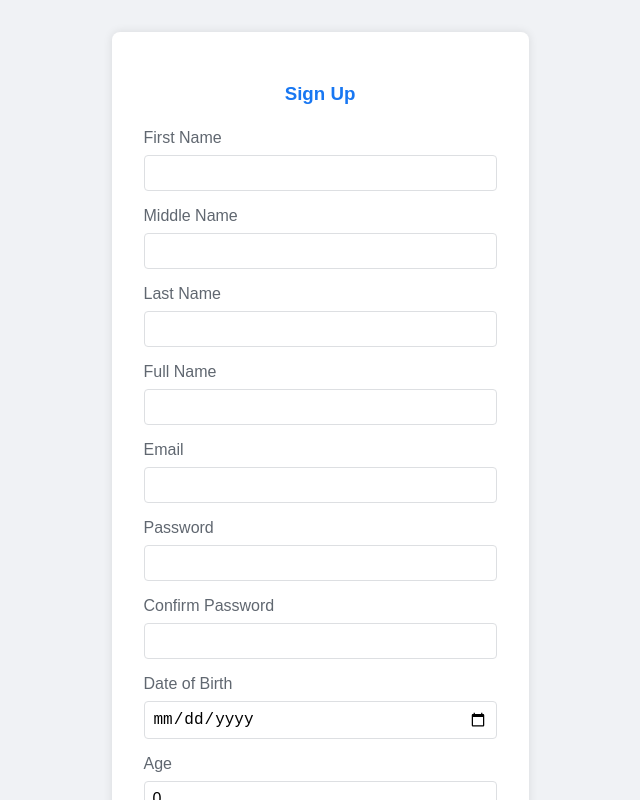
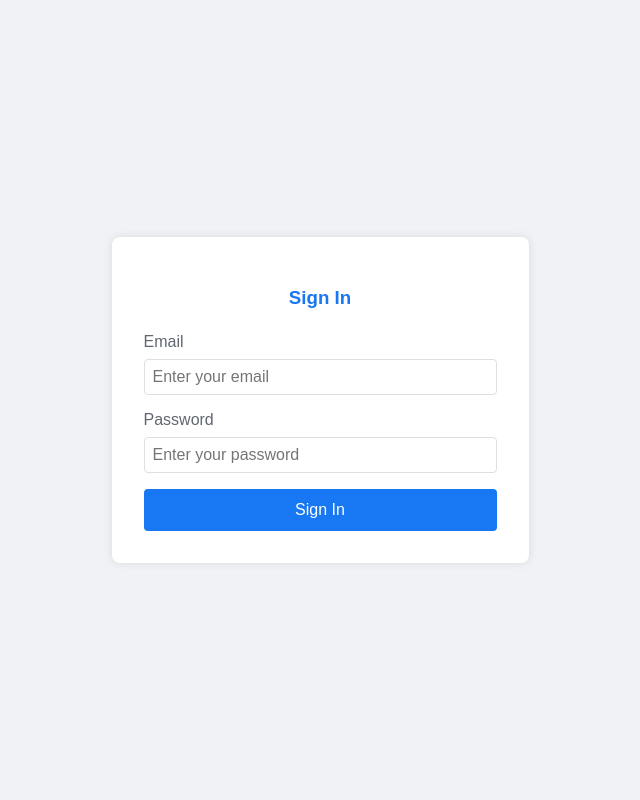
Before and after one commit to SahilMankar14/practice-app, a React (Vite) app: page / in a window 1280 px wide. Shown: the top 800 px of the page, without its empty margins (384-1024 px from the left). Built offline with nearby package versions, Linux system fonts and the light colour scheme.

Commit message:
Added sign in form

```diff
--- a/src/App.jsx
+++ b/src/App.jsx
@@ -1,8 +1,10 @@
 import "./App.css";
 import SignUpForm from "./components/SignUpForm";
+import SignInForm from "./components/SignInForm";
+import CustomHook from "./components/CustomHook";
 
 function App() {
-  return <SignUpForm />;
+  return <SignInForm />;
 }
 
 export default App;
--- /dev/null
+++ b/src/components/CustomHook.jsx
@@ -0,0 +1,25 @@
+import axios from "axios";
+import React, { useEffect, useState } from "react";
+
+const useResInfo = ({ id = 757874 }) => {
+  const [menu, setMenu] = useState(null);
+
+  useEffect(() => {
+    fetchData(id);
+  }, [id]);
+
+  const fetchData = async (id) => {
+    try {
+      console.log("ID:", id);
+      const data = await axios.get(
+        `https://www.swiggy.com/dapi/menu/pl?page-type=REGULAR_MENU&complete-menu=true&lat=21.100706&lng=79.0736323&restaurantId=${id}`
+      );
+      console.log(data);
+      setMenu(data);
+    } catch (error) {
+      console.error("Error fetching data:", error);
+    }
+  };
+};
+
+export default useResInfo;
--- /dev/null
+++ b/src/components/SignInForm.jsx
@@ -0,0 +1,67 @@
+import React, { useState } from "react";
+import axios from "axios";
+import "./SignUpForm.css";
+
+const SignInForm = () => {
+  const [formData, setFormData] = useState({ email: "", password: "" });
+
+  const handleChange = (e) => {
+    const { name, value } = e.target;
+
+    // Clear the error message when the user starts typing
+    setFormData({ ...formData, [name]: value });
+  };
+
+  const handleSubmit = async (e) => {
+    e.preventDefault();
+
+    try {
+      const response = await axios.post(
+        "http://localhost:5000/signin",
+        formData
+      );
+
+      if (response) {
+        alert("Sign in successfully");
+      } else {
+        alert("User not found");
+      }
+    } catch (error) {
+      alert("User not found");
+      console.log("Error:", error);
+    }
+  };
+
+  return (
+    <div className="signin-container">
+      <h3>Sign In</h3>
+      <form onSubmit={handleSubmit}>
+        <label>Email</label>
+        <input
+          type="email"
+          id="email"
+          name="email"
+          value={formData.email}
+          placeholder="Enter your email"
+          onChange={handleChange}
+          required
+        />
+
+        <label>Password</label>
+        <input
+          type="password"
+          id="password"
+          name="password"
+          value={formData.password}
+          placeholder="Enter your password"
+          onChange={handleChange}
+          required
+        />
+
+        <button>Sign In</button>
+      </form>
+    </div>
+  );
+};
+
+export default SignInForm;
--- a/src/components/SignUpForm.css
+++ b/src/components/SignUpForm.css
@@ -9,7 +9,8 @@ body {
   margin: 0;
 }
 
-.signup-container {
+.signup-container,
+.signin-container {
   background-color: white;
   margin: 2rem;
   padding: 2rem;
--- a/src/components/SignUpForm.jsx
+++ b/src/components/SignUpForm.jsx
@@ -93,7 +93,7 @@ const SignUpForm = () => {
   const handleSubmit = async (e) => {
     e.preventDefault();
     try {
-      const response = await axios.post("http://localhost:5000/store-data", {
+      const response = await axios.post("http://localhost:5000/signup", {
         formData,
       });
       alert("Form Submitted Successfully");
```
